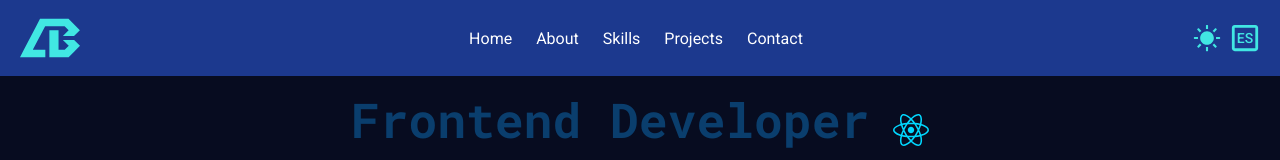
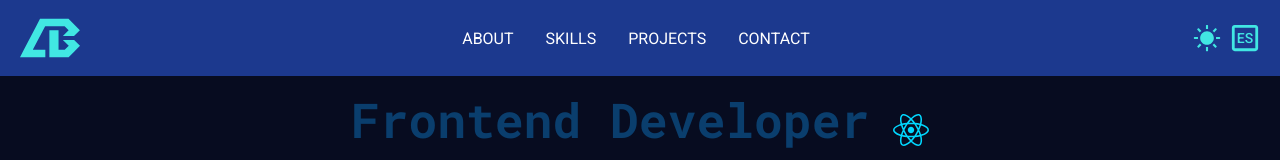
Before and after one commit to AlexBatistta/portfolio, a React (Vite) app: page / in a window 1280 px wide. Shown: the top 160 px of the page. Built offline with nearby package versions, Linux system fonts and the light colour scheme.

Commit message:
responsive header

```diff
--- a/src/App.jsx
+++ b/src/App.jsx
@@ -12,7 +12,7 @@ function App() {
       <Header />
       <Hero />
       <About />
-      <Skills className="m-16" />
+      <Skills />
       <Projects />
       <Contact />
     </main>
--- a/src/components/Header.jsx
+++ b/src/components/Header.jsx
@@ -4,8 +4,11 @@ import { lightBlue } from '../utils';
 import { NavBar } from './NavBar';
 import { AiFillSun, AiFillMoon } from 'react-icons/ai';
 import { FaRegSquare } from "react-icons/fa";
+import { MdMenu } from 'react-icons/md';
+import { ResponsiveMenu } from './ResponsiveMenu';
 
 export const Header = () => {
+  const [showMenu, setShowMenu] = useState(false);
   const [isDarkMode, setIsDarkMode] = useState(true);
   const [language, setLanguage] = useState('en');
 
@@ -26,7 +29,16 @@ export const Header = () => {
 
       <NavBar />
 
-      <div className='gap-2 flex items-center'>
+      {/* Mobile Menu */}
+      <button
+        className="sm:hidden flex justify-center items-center cursor-pointer"
+        onClick={() => setShowMenu(!showMenu)}
+      >
+        <MdMenu className="text-2xl text-secondary" />
+      </button>
+
+      {/* Desktop Menu */}
+      <div className='gap-2 items-center hidden sm:flex'>
         <button onClick={toggleTheme} className="text-secondary text-3xl cursor-pointer">
           {isDarkMode ? <AiFillSun /> : <AiFillMoon />}
         </button>
@@ -40,6 +52,10 @@ export const Header = () => {
           </span>
         </button>
       </div>
+
+
+      {/* Mobile Sidebar */}
+      <ResponsiveMenu showMenu={showMenu} />
     </header>
   );
 };
--- a/src/components/NavBar.jsx
+++ b/src/components/NavBar.jsx
@@ -1,23 +1,16 @@
 import React from 'react';
-import { RiCodeView } from 'react-icons/ri';
-import { GoDeviceDesktop } from 'react-icons/go';
 import { NavBarData as data } from '../mockData/NavBarData';
-import { MdMenu } from 'react-icons/md';
-import { ResponsiveMenu } from './ResponsiveMenu';
 
 export const NavBar = () => {
-	const [showMenu, setShowMenu] = React.useState(false);
-	// const [showTheme, setShowTheme] = React.useState(false);
     return (
         <>
             <nav>
-				<div className="">
                 <div className="hidden sm:block">
-						<ul className="flex justify-center items-center gap-6">
+                    <ul className="flex justify-center items-center gap-8">
                         {data.map((item) => {
                             return (
                                 <li key={item.id}>
-										<a href={item.url} className="parraph">
+                                    <a href={item.url} className="parraph nav-link">
                                         {item.title}
                                     </a>
                                 </li>
@@ -25,18 +18,9 @@ export const NavBar = () => {
                         })}
                     </ul>
                 </div>
-					{/* Theme Switcher */}
-					{/* Mobile hamburger */}
-					<div
-						className="sm:hidden flex justify-center items-center cursor-pointer"
-						onClick={() => setShowMenu(!showMenu)}
-					>
-						<MdMenu className="text-2xl" />
-					</div>
-				</div>
+
             </nav>
-			{/* Mobile Sidebar */}
-			<ResponsiveMenu showMenu={showMenu} />
+
         </>
     );
 };
--- a/src/index.css
+++ b/src/index.css
@@ -28,4 +28,7 @@
 	.parraph {
 		@apply text-base font-roboto text-white;
 	}
+	.nav-link {
+		@apply relative after:content-[''] after:absolute after:w-full after:h-[2px] after:bg-secondary after:top-7 after:left-0 after:scale-x-0 after:origin-center after:transition-transform after:duration-300 after:rounded-full hover:after:scale-x-100;
+	}
 }
--- a/src/mockData/NavBarData.js
+++ b/src/mockData/NavBarData.js
@@ -1,27 +1,22 @@
 export const NavBarData = [
 	{
 		id: 1,
-		title: 'Home',
+		title: 'ABOUT',
 		url: '#',
 	},
 	{
 		id: 2,
-		title: 'About',
+		title: 'SKILLS',
 		url: '#',
 	},
 	{
 		id: 3,
-		title: 'Skills',
+		title: 'PROJECTS',
 		url: '#',
 	},
 	{
 		id: 4,
-		title: 'Projects',
-		url: '#',
-	},
-	{
-		id: 5,
-		title: 'Contact',
+		title: 'CONTACT',
 		url: '#',
 	},
 ];
```
Lines whose indentation alone changed are shown as unchanged.
